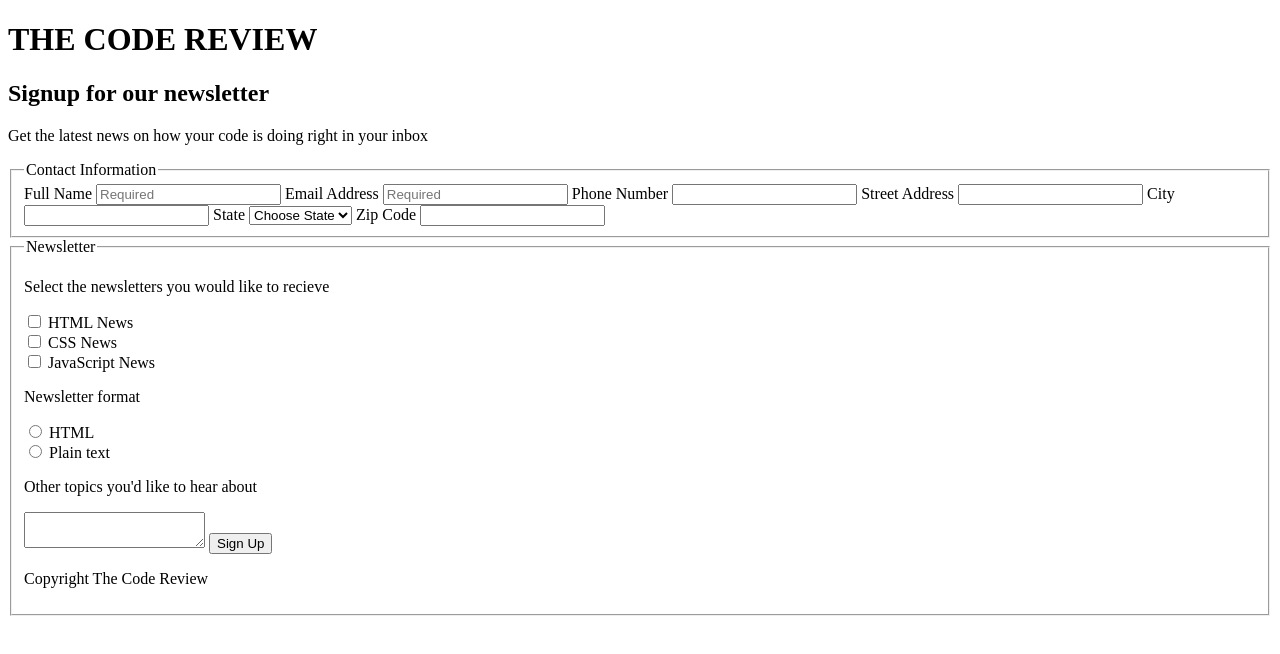
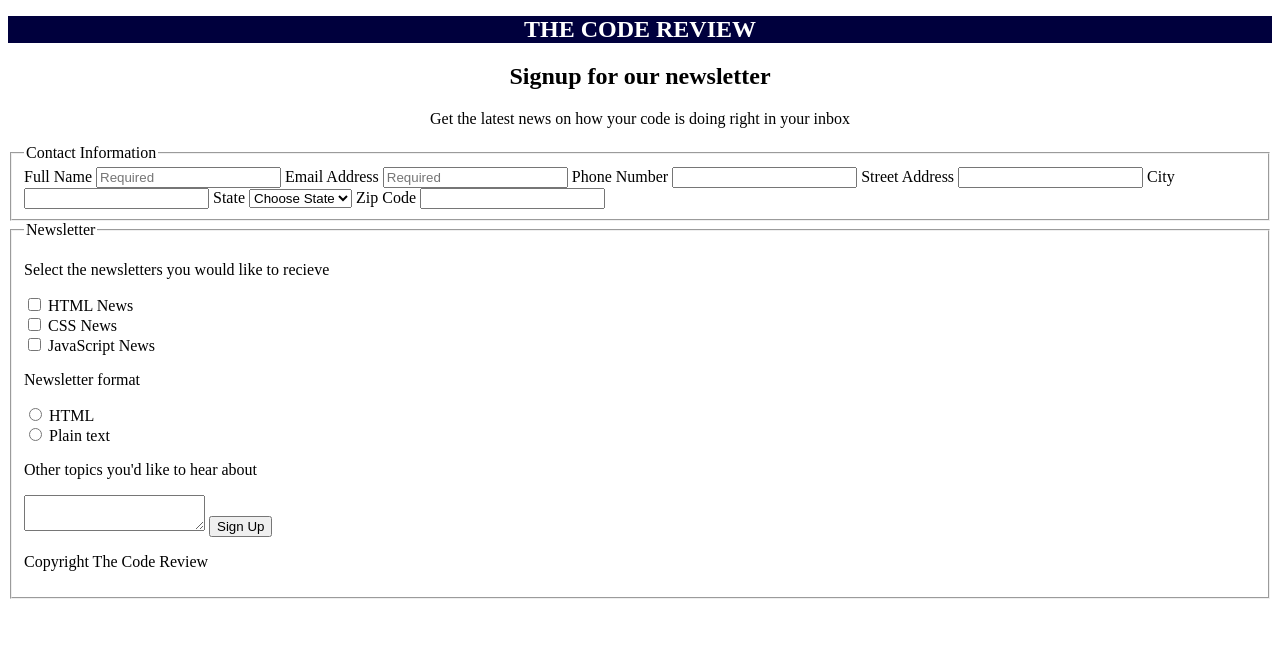
Before and after one commit to Abbott1/3-unit, a plain HTML site: page online_registration_v4/index.html in a window 1280 px wide. Drawn offline with Linux system fonts and the light colour scheme.

Commit message:
heading work in progress

```diff
--- a/online_registration_v4/index.html
+++ b/online_registration_v4/index.html
@@ -5,16 +5,17 @@
     <meta name="viewport" content="width=device-width, initial-scale=1.0">
     <meta http-equiv="X-UA-Compatible" content="ie=edge">
     <link rel="stylesheet" href="styles.css">
+    <link href="https://fonts.googleapis.com/css?family=Merriweather" rel="stylesheet">
     <title>Newsletter Signup</title>
 </head>
 <body>
-  <div class="heading">
-    <h1>THE CODE REVIEW</h1>
-  </div>
+    <div class="heading">
+        <h1>THE CODE REVIEW</h1>
 
-  <h2>Signup for our newsletter</h2>
+        <h2>Signup for our newsletter</h2>
 
-  <p>Get the latest news on how your code is doing right in your inbox</p>
+        <p>Get the latest news on how your code is doing right in your inbox</p>
+    </div>
 
 <form>
   <fieldset>
--- a/online_registration_v4/styles.css
+++ b/online_registration_v4/styles.css
@@ -0,0 +1,11 @@
+.heading {
+    text-align: center;
+}
+
+.heading h1 {
+    font-size: 1.5em;
+    display: block;
+    width: 100%;
+    background: rgb(0, 0, 61);
+    color: white;
+}
```
